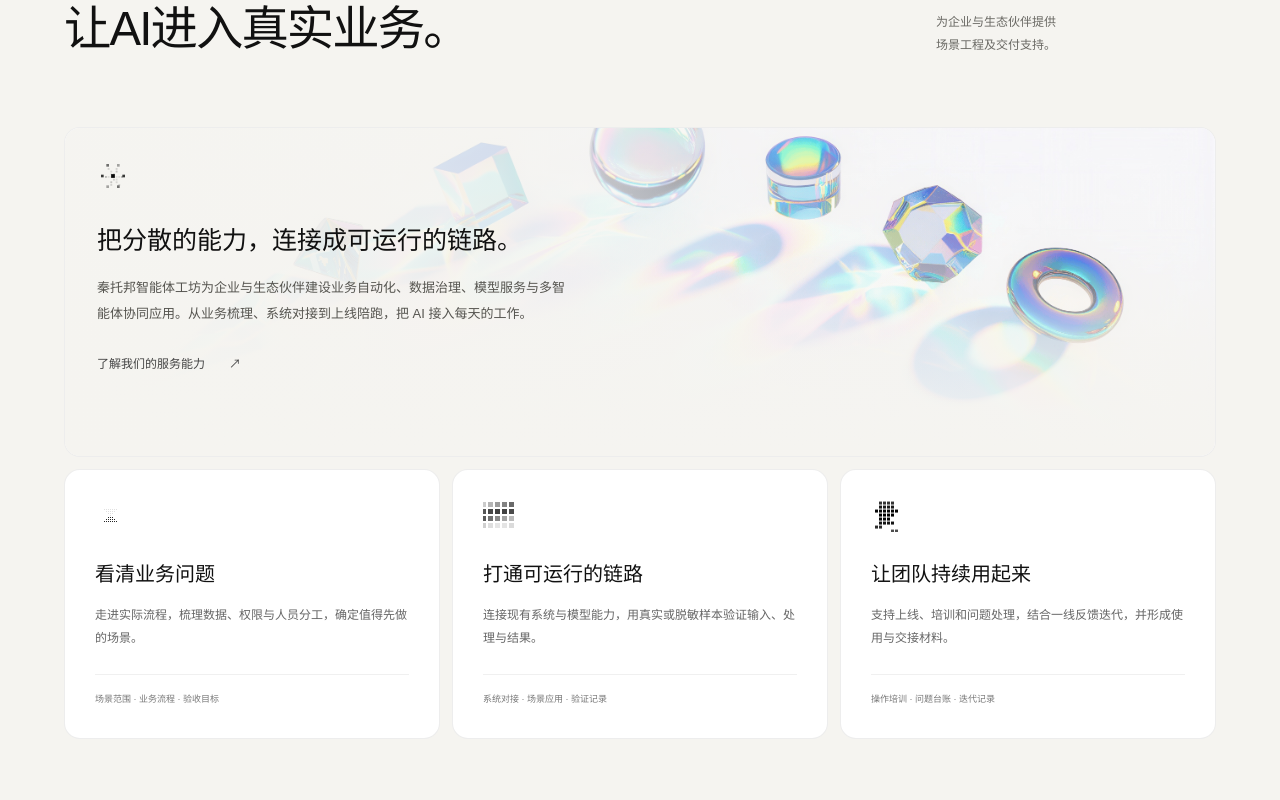
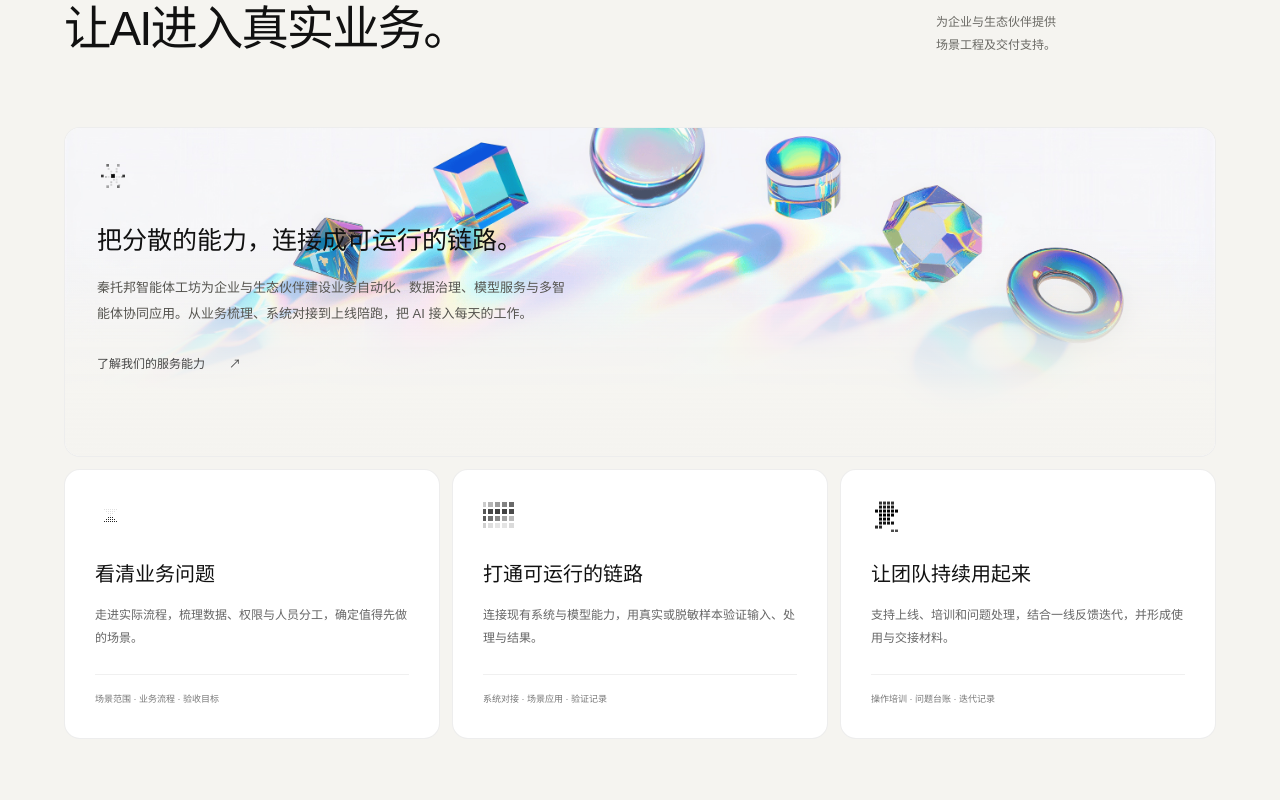
Before and after one commit to PatrickLiveCool/QinTopia-GEO, a Next.js app in the folder sites/fde/: page / in a window 1280 px wide. Shown: the part 1120-1920 px from the top of the page. Built offline with nearby package versions, Linux system fonts and the light colour scheme.

Commit message:
feat: enhance visual effects in agentic-shell and ag-arc-mask styles

```diff
--- a/sites/fde/app/agentic.css
+++ b/sites/fde/app/agentic.css
@@ -50,7 +50,9 @@
 .ag-bento::after { content: ''; pointer-events: none; position: absolute; inset: 0; background: radial-gradient(400px circle at var(--mouse-x,50%) var(--mouse-y,50%), #00000008, transparent 60%); opacity: 0; transition: opacity .5s; }
 .ag-bento:hover { border-color: #00000026; background-color: #fafaf8; }.ag-bento:hover::after { opacity: 1; }
 .ag-arc-card { min-height: 330px; }.ag-arc-card > img { position: absolute; inset: 0; width: 100%; height: 100%; object-fit: cover; object-position: center 70%; }
-.ag-arc-mask { position: absolute; inset: 0; background: linear-gradient(90deg,#f5f4f0f2 0%,#f5f4f0db 38%,#f5f4f000 80%),linear-gradient(to bottom,transparent 10%,#f5f4f04d 40%,#f5f4f0bf 65%,#f5f4f0 100%); }
+.ag-arc-mask { position: absolute; inset: 0; pointer-events: none; }
+.ag-arc-mask::before { content: ''; position: absolute; inset: 0; -webkit-mask-image: linear-gradient(to bottom,transparent 45%,black 100%); mask-image: linear-gradient(to bottom,transparent 45%,black 100%); -webkit-backdrop-filter: blur(16px); backdrop-filter: blur(16px); }
+.ag-arc-mask::after { content: ''; position: absolute; inset: 0; background: linear-gradient(to bottom,transparent 35%,rgba(245,244,240,.3) 50%,rgba(245,244,240,.75) 65%,rgba(245,244,240,.95) 80%,rgb(245,244,240) 100%); }
 .ag-arc-content { position: relative; z-index: 1; max-width: 620px; padding: 32px; }.ag-arc-content h3 { font-weight: 350; font-size: 25px; line-height: 1.5; margin: 30px 0 16px; }.ag-arc-content p { max-width: 480px; font-size: 13px; line-height: 2; color: #55544f; }.ag-arc-content .ag-case-link { margin-top: 20px; }
 .ag-promise-grid { display: grid; grid-template-columns: repeat(3,minmax(0,1fr)); gap: 12px; margin-top: 12px; }.ag-promise-grid .ag-bento { padding: 30px; }.ag-promise-grid h3 { font-size: 20px; font-weight: 350; margin: 24px 0 12px; }.ag-promise-grid p { font-size: 12px; line-height: 1.95; color: #666; }.ag-output { display: block; border-top: 1px solid #0000000f; margin-top: 24px; padding-top: 16px; font-size: 9px; color: #777; }
 .ag-stack h3 { font-size: 25px; font-weight: 350; line-height: 1.55; max-width: 520px; margin-bottom: 16px; }
@@ -62,7 +64,7 @@
 .ag-step-card > img { position: absolute; inset: 0 0 auto; width: 100%; height: 220px; object-fit: cover; object-position: top; mask-image: linear-gradient(to bottom,black 0%,black 30%,transparent 95%); transition: transform .7s; }.ag-step-card:hover > img { transform: scale(1.05); }
 .ag-step-copy { position: relative; padding: 24px; padding-top: 175px; }.ag-step-number { font: 11px var(--mono); color: #777; }.ag-step-copy h3 { font-size: 17px; font-weight: 400; margin: 16px 0 12px; }.ag-step-copy p { font-size: 12px; line-height: 1.85; color: #666; }
 .ag-project-note { font-size: 10px; color: #777; margin-top: 24px; }
-.ag-cooperation-grid { display: grid; grid-template-columns: repeat(3,minmax(0,1fr)); gap: 12px; }.ag-cooperation-card { padding: 30px; display: flex; flex-direction: column; }.ag-cooperation-card .ag-tag { margin-top: 0; }.ag-cooperation-card h3 { margin: 28px 0 18px; font-size: 23px; line-height: 1.6; font-weight: 350; }.ag-cooperation-card p { font-size: 12px; line-height: 1.9; color: #666; }.ag-cooperation-card .ag-model-fit { padding-bottom: 22px; margin-bottom: 22px; border-bottom: 1px solid #0000000f; color: #222; }.ag-cooperation-card .ag-button { margin-top: 32px; }.ag-featured { background: #eae9e4; border-color: #00000024; }
+.ag-cooperation-grid { display: grid; grid-template-columns: repeat(3,minmax(0,1fr)); gap: 12px; }.ag-cooperation-card { padding: 30px; display: flex; flex-direction: column; }.ag-cooperation-card .ag-tag { margin-top: 0; }.ag-cooperation-card h3 { margin: 28px 0 18px; font-size: 23px; line-height: 1.6; font-weight: 350; }.ag-cooperation-card p { font-size: 12px; line-height: 1.9; color: #666; }.ag-cooperation-card .ag-model-fit { padding-bottom: 22px; margin-bottom: 22px; border-bottom: 1px solid #0000000f; color: #222; }.ag-cooperation-card .ag-button { margin-top: 32px; }.ag-featured { background: #f0eee8; border-color: #00000024; }
 .ag-footer { border-top: 1px solid #0000000f; }.ag-footer-scene { position: relative; overflow: hidden; padding: 120px 48px; min-height: 600px; }.ag-footer-scene > img { position: absolute; bottom: 0; left: 0; width: 100%; height: auto; object-fit: cover; object-position: bottom; opacity: .85; pointer-events: none; user-select: none; }
 .ag-footer-scene::before { content: ""; position: absolute; inset: 0; z-index: 1; pointer-events: none; -webkit-mask-image: linear-gradient(to top,transparent 0%,black 55%); mask-image: linear-gradient(to top,transparent 0%,black 55%); -webkit-backdrop-filter: blur(18px); backdrop-filter: blur(18px); }
 .ag-footer-scene::after { content: ""; position: absolute; inset: 0; z-index: 1; pointer-events: none; background: linear-gradient(to top,rgb(245,244,240) 0%,rgba(245,244,240,.92) 18%,rgba(245,244,240,.55) 35%,transparent 55%); }
@@ -83,7 +85,7 @@
 .agentic-shell .capability-nav, .agentic-shell .case-toc { background: transparent; border: 0; border-radius: 0; padding: 0 20px 0 0; }
 .agentic-shell .capability-section, .agentic-shell .case-body { background: #fff; border-color: #00000012; border-radius: 16px; }.agentic-shell .capability-section { padding: 40px; }.agentic-shell .capability-section h2 { font-size: 26px; font-weight: 350; }.agentic-shell .capability-section h3 { font-weight: 400; }.agentic-shell .conditions { background: #f5f4f0; border-color: #0000000a; }.agentic-shell .capability-layout, .agentic-shell .case-detail-layout { gap: 48px; }
 .agentic-shell .case-detail-header { padding-block: 140px 60px; }.agentic-shell .case-detail-header h1 { font-weight: 300; }.agentic-shell .case-detail-header > .eyebrow { display: table; border-radius: 999px; background: #00000008; padding: 4px 12px; }.agentic-shell .case-detail-outcome { font-size: 17px; color: #555; max-width: 760px; }.agentic-shell .case-body h2 { font-weight: 350; }.agentic-shell .case-body p, .agentic-shell .case-body li { color: #555; }
-.agentic-shell .cooperation-models { gap: 14px; }.agentic-shell .cooperation-models article { background: #fff; border-color: #00000012; position: relative; padding-top: 170px; overflow: hidden; }.agentic-shell .cooperation-models article::before { content: ''; position: absolute; inset: 0 0 auto; height: 190px; background: url('/agentic/define.png') center/cover; mask-image: linear-gradient(black,transparent); }.agentic-shell .cooperation-models article:nth-child(2)::before { background-image: url('/agentic/compose.png'); }.agentic-shell .cooperation-models article:nth-child(3)::before { background-image: url('/agentic/deploy.png'); }.agentic-shell .cooperation-models article:nth-child(2) { background-color: #eae9e4; }.agentic-shell .cooperation-models h2 { font-weight: 350; font-size: 23px; }.agentic-shell .section-muted { background: #eeede8; }.agentic-shell .role-grid h3 { font-weight: 350; }.agentic-shell .brief-panel { background: #eeede8; border-color: #00000012; }
+.agentic-shell .cooperation-models { gap: 14px; }.agentic-shell .cooperation-models article { background: #fff; border-color: #00000012; position: relative; padding-top: 170px; overflow: hidden; }.agentic-shell .cooperation-models article::before { content: ''; position: absolute; inset: 0 0 auto; height: 190px; background: url('/agentic/define.png') center/cover; mask-image: linear-gradient(black,transparent); }.agentic-shell .cooperation-models article:nth-child(2)::before { background-image: url('/agentic/compose.png'); }.agentic-shell .cooperation-models article:nth-child(3)::before { background-image: url('/agentic/deploy.png'); }.agentic-shell .cooperation-models article:nth-child(2) { background-color: #f0eee8; }.agentic-shell .cooperation-models h2 { font-weight: 350; font-size: 23px; }.agentic-shell .section-muted { background: #eeede8; }.agentic-shell .role-grid h3 { font-weight: 350; }.agentic-shell .brief-panel { background: #eeede8; border-color: #00000012; }
 .agentic-shell .cooperation-cta { background: #f5f4f0; border-color: #00000012; }.agentic-shell .cooperation-cta::before { background: linear-gradient(90deg,#f5f4f0 20%,#f5f4f080),url('/agentic/arc.png') right center/cover; }.agentic-shell .button-primary { background: #111; }.agentic-shell .filters button { border-radius: 999px; }.agentic-shell .case-search input { background: #ffffff80; border-radius: 12px; }
 .agentic-shell[data-motion=off] *, .agentic-shell[data-motion=off] *::before, .agentic-shell[data-motion=off] *::after { animation: none !important; transition: none !important; }.agentic-shell[data-motion=off] .ag-stack > .sticky { position: relative; top: 0 !important; }
 @media(min-width:1400px) { .ag-hero-copy { left: max(48px,calc((100vw - 1344px)/2)); } }
```
